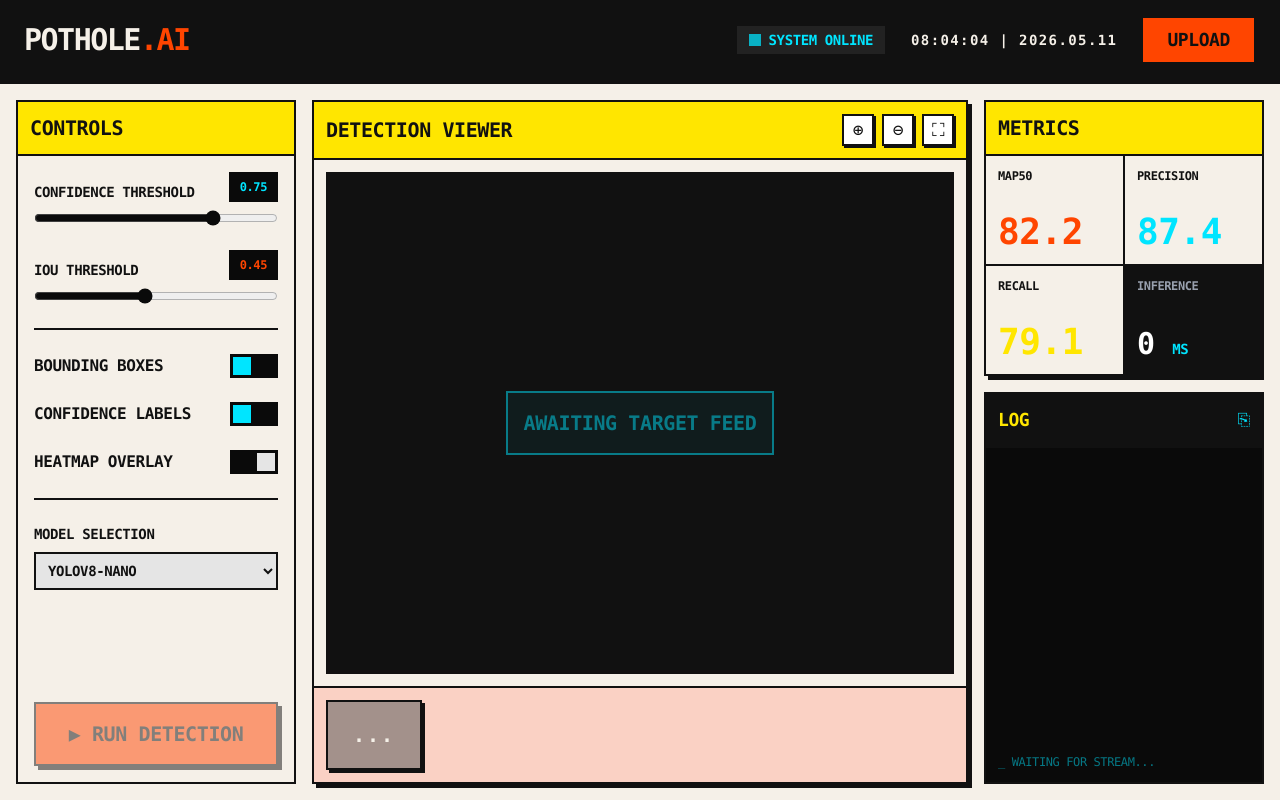
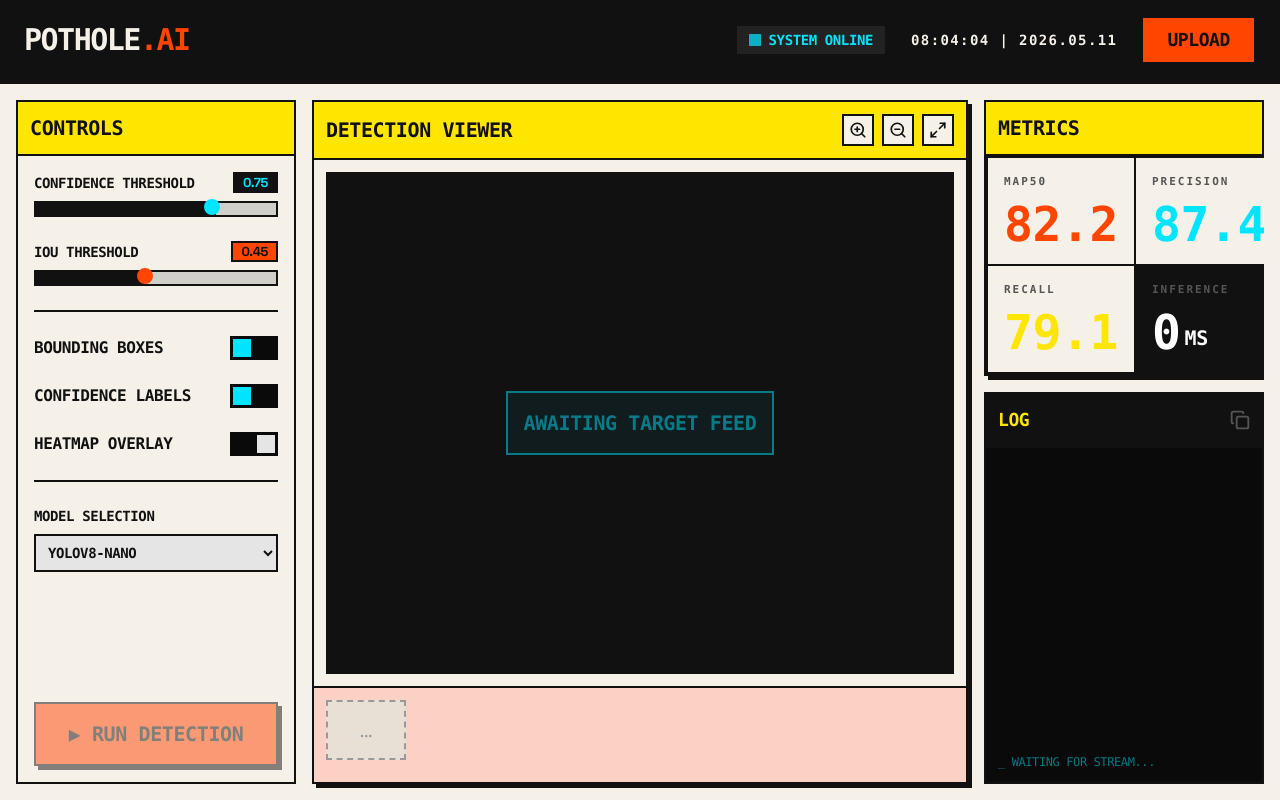
Before and after one commit to shobith-s/pothole-detection, a React (Vite) app in the folder frontend/: page / in a window 1280 px wide. Built offline with nearby package versions, Linux system fonts and the light colour scheme.

Commit message:
enhance App component: add new slider and metric cell components, improve styling and functionality

```diff
--- a/frontend/src/App.jsx
+++ b/frontend/src/App.jsx
@@ -1,4 +1,5 @@
 import { useState, useRef, useEffect } from 'react'
+import { Copy, Maximize2, ZoomIn, ZoomOut } from 'lucide-react'
 
 const Toggle = ({ label, checked, onToggle, activeColor = 'bg-[#00E5FF]' }) => (
   <label className="flex items-center justify-between cursor-pointer group w-full gap-3">
@@ -21,9 +22,36 @@ const Slider = ({ label, value, onChange, colorHex }) => (
   <div className="flex flex-col gap-2">
     <div className="flex justify-between items-end">
       <label className="text-sm font-bold uppercase">{label}</label>
-      <span className="text-xs font-bold bg-[#0A0A0A] px-2 py-1 neo-border" style={{ color: colorHex }}>{value}</span>
+      <span
+        className="threshold-badge"
+        style={{ background: colorHex === '#00E5FF' ? '#111111' : '#FF4500', color: colorHex === '#00E5FF' ? '#00E5FF' : '#111111' }}
+      >
+        {value}
+      </span>
     </div>
-    <input type="range" min="0" max="1" step="0.05" value={value} onChange={(e) => onChange(parseFloat(e.target.value))} className="w-full accent-[#0A0A0A] cursor-pointer" />
+    <input
+      type="range"
+      min="0"
+      max="1"
+      step="0.05"
+      value={value}
+      onChange={(e) => onChange(parseFloat(e.target.value))}
+      className="slider-input w-full cursor-pointer"
+      style={{
+        background: `linear-gradient(to right, #111 0%, #111 ${value * 100}%, #d0cfc9 ${value * 100}%, #d0cfc9 100%)`,
+        '--thumb-color': colorHex,
+      }}
+    />
+  </div>
+)
+
+const MetricCell = ({ label, value, color, unit = '' }) => (
+  <div className="metrics-cell flex flex-col justify-between bg-[#F5F0E8]">
+    <span className="text-[11px] font-bold text-[#555] uppercase tracking-[0.18em]">{label}</span>
+    <div className="flex items-end gap-1 leading-none">
+      <span className="text-[48px] font-black" style={{ color }}>{value}</span>
+      {unit ? <span className="pb-2 text-[20px] font-bold" style={{ color }}>{unit}</span> : null}
+    </div>
   </div>
 )
 
@@ -33,6 +61,7 @@ function App() {
   const [boxes, setBoxes] = useState([])
   const [loading, setLoading] = useState(false)
   const [logs, setLogs] = useState([])
+  const [uploadCount, setUploadCount] = useState(0)
 
   // Settings
   const [confThreshold, setConfThreshold] = useState(0.75)
@@ -81,7 +110,10 @@ function App() {
         canvas.width = img.naturalWidth;
         canvas.height = img.naturalHeight;
 
+      ctx.filter = 'none';
+      ctx.globalCompositeOperation = 'source-over';
         ctx.clearRect(0, 0, canvas.width, canvas.height);
+      ctx.drawImage(img, 0, 0, canvas.width, canvas.height);
 
         // Filter boxes dynamically based on UI slider threshold
         const filteredBoxes = boxes.filter(b => b.conf >= confThreshold);
@@ -174,6 +206,7 @@ function App() {
       setFile(selected)
       setPreview(URL.createObjectURL(selected))
       setBoxes([])
+      setUploadCount(prev => prev + 1)
       addLog(`SYSTEM: LOADED ${selected.name}`)
     }
   }
@@ -336,9 +369,9 @@ function App() {
                 <div className="border-b-2 border-[#111] p-3 bg-[#FFE600] flex justify-between items-center">
                     <h2 className="text-xl font-black uppercase text-[#111]">DETECTION VIEWER</h2>
                     <div className="flex gap-2">
-                        <button className="w-8 h-8 flex items-center justify-center border-2 border-[#111] bg-white hover:bg-[#00E5FF] shadow-[2px_2px_0px_0px_#111]"><span className="text-lg">⊕</span></button>
-                        <button className="w-8 h-8 flex items-center justify-center border-2 border-[#111] bg-white hover:bg-[#00E5FF] shadow-[2px_2px_0px_0px_#111]"><span className="text-lg">⊖</span></button>
-                        <button className="w-8 h-8 flex items-center justify-center border-2 border-[#111] bg-white hover:bg-[#00E5FF] shadow-[2px_2px_0px_0px_#111]"><span className="text-lg">⛶</span></button>
+                    <button type="button" className="viewer-icon-btn" aria-label="Zoom in"><ZoomIn size={18} strokeWidth={2.25} /></button>
+                    <button type="button" className="viewer-icon-btn" aria-label="Zoom out"><ZoomOut size={18} strokeWidth={2.25} /></button>
+                    <button type="button" className="viewer-icon-btn" aria-label="Fullscreen"><Maximize2 size={18} strokeWidth={2.25} /></button>
                     </div>
                 </div>
                 {/* Main Image Area with Canvas Overlay */}
@@ -346,11 +379,11 @@ function App() {
                     {preview ? (
                          <div className="relative h-full w-full flex items-center justify-center">
                              {/* Original Image */}
-                             <img
+                              <img
                                 ref={imgRef}
                                 src={preview}
                                 alt="Upload Preview"
-                                className="max-h-full max-w-full object-contain"
+                                className="hidden"
                              />
                              {/* Fullscreen Canvas mapping naturally to the image */}
                              <canvas
@@ -371,8 +404,8 @@ function App() {
                             <img src={preview} alt="Thumbnail 1" className="w-full h-full object-cover" />
                         </div>
                     )}
-                    <div className="h-full w-24 bg-[#A3918B] border-2 border-[#111] flex items-center justify-center cursor-pointer shadow-[3px_3px_0px_0px_#111]">
-                        <span className="text-[#F5F0E8] text-xl font-bold tracking-widest">...</span>
+                  <div className="thumbnail-overflow">
+                    <span>{uploadCount > 2 ? `+${uploadCount - 2}` : '...'}</span>
                     </div>
                 </div>
             </div>
@@ -385,23 +418,17 @@ function App() {
                 <div className="border-b-2 border-[#111] p-3 bg-[#FFE600]">
                     <h2 className="text-xl font-black uppercase text-[#111]">METRICS</h2>
                 </div>
-                <div className="flex-1 grid grid-cols-2 grid-rows-2 gap-[2px] bg-[#111]">
-                    <div className="bg-[#F5F0E8] p-3 flex flex-col justify-between">
-                        <span className="text-xs font-bold text-[#111]">MAP50</span>
-                        <span className="text-4xl font-black text-[#FF4500]">{metrics.map50}</span>
-                    </div>
-                    <div className="bg-[#F5F0E8] p-3 flex flex-col justify-between">
-                        <span className="text-xs font-bold text-[#111]">PRECISION</span>
-                        <span className="text-4xl font-black text-[#00E5FF]">{metrics.precision}</span>
-                    </div>
-                    <div className="bg-[#F5F0E8] p-3 flex flex-col justify-between">
-                        <span className="text-xs font-bold text-[#111]">RECALL</span>
-                        <span className="text-4xl font-black text-[#FFE600]">{metrics.recall}</span>
-                    </div>
-                    <div className="bg-[#111111] p-3 flex flex-col justify-between">
-                         <span className="text-xs font-bold text-gray-400">INFERENCE</span>
-                         <span className="text-3xl font-black text-white">{metrics.inference} <span className="text-sm font-bold text-[#00E5FF]">ms</span></span>
-                    </div>
+                <div className="flex-1 metrics-grid bg-[#F5F0E8]">
+                  <MetricCell label="MAP50" value={metrics.map50} color="#FF4500" />
+                  <MetricCell label="PRECISION" value={metrics.precision} color="#00E5FF" />
+                  <MetricCell label="RECALL" value={metrics.recall} color="#FFE600" />
+                  <div className="metrics-cell flex flex-col justify-between bg-[#111111]">
+                     <span className="text-[11px] font-bold text-[#555] uppercase tracking-[0.18em]">INFERENCE</span>
+                     <div className="flex items-end gap-1 leading-none">
+                       <span className="text-[48px] font-black text-white">{metrics.inference}</span>
+                       <span className="pb-2 text-[20px] font-bold text-white">ms</span>
+                     </div>
+                  </div>
                 </div>
             </div>
 
@@ -409,11 +436,13 @@ function App() {
             <div className="bg-[#F5F0E8] border-2 border-[#111] shadow-[4px_4px_0px_0px_#111] flex flex-col flex-1 min-h-0">
                 <div className="border-b-2 border-[#111] p-3 bg-[#111111] flex justify-between items-center">
                     <h2 className="text-lg font-black text-[#FFE600] flex items-center gap-2">LOG</h2>
-                    <span className="text-[#00E5FF] cursor-pointer">⎘</span>
+                  <button type="button" className="log-copy-btn" aria-label="Copy logs">
+                    <Copy size={20} strokeWidth={2.25} />
+                  </button>
                 </div>
                 <div className="flex-1 bg-[#0A0A0A] p-3 overflow-y-auto font-mono text-[12px] leading-tight text-[#00E5FF] space-y-2 flex flex-col">
                     {logs.map((log, i) => (
-                         <div key={i} className={`${log.message.startsWith('├') || log.message.startsWith('└') ? 'pl-4' : 'border-l-2 pl-2 border-[#00E5FF]'} ${log.type === 'alert' ? (log.message.includes('ERROR') ? 'text-red-500 border-red-500' : 'text-[#00E5FF] border-[#FF4500]') : 'opacity-70'}`}>
+                     <div key={i} className={`log-entry ${log.message.startsWith('├') || log.message.startsWith('└') ? 'pl-4' : 'border-l-2 pl-2 border-[#00E5FF]'} ${log.type === 'alert' ? (log.message.includes('ERROR') ? 'text-red-500 border-red-500' : 'text-[#00E5FF] border-[#FF4500]') : 'opacity-70'}`}>
                              {!log.message.startsWith('├') && !log.message.startsWith('└') && <span className="text-gray-500 mr-2">[{log.time}]</span>}
 
                              {/* Highlighting hack matching the backend log format */}
--- a/frontend/src/index.css
+++ b/frontend/src/index.css
@@ -36,3 +36,139 @@
     transform: translate(3px, 3px);
   }
 }
+
+@layer components {
+  .threshold-badge {
+    min-width: 44px;
+    padding: 2px 8px;
+    border: 2px solid #111;
+    font-family: var(--font-sg);
+    font-size: 13px;
+    font-weight: 700;
+    line-height: 1;
+    text-align: center;
+    white-space: nowrap;
+  }
+
+  .slider-input {
+    -webkit-appearance: none;
+    appearance: none;
+    height: 16px;
+    border: 2px solid #111;
+    outline: none;
+    background-repeat: no-repeat;
+  }
+
+  .slider-input::-webkit-slider-runnable-track {
+    height: 16px;
+    background: transparent;
+  }
+
+  .slider-input::-webkit-slider-thumb {
+    -webkit-appearance: none;
+    appearance: none;
+    width: 16px;
+    height: 16px;
+    border-radius: 9999px;
+    background: var(--thumb-color, #111);
+    border: none;
+    box-shadow: none;
+    margin-top: -2px;
+  }
+
+  .slider-input::-moz-range-track {
+    height: 16px;
+    background: transparent;
+  }
+
+  .slider-input::-moz-range-thumb {
+    width: 16px;
+    height: 16px;
+    border-radius: 9999px;
+    background: var(--thumb-color, #111);
+    border: none;
+    box-shadow: none;
+  }
+
+  .viewer-icon-btn {
+    width: 32px;
+    height: 32px;
+    border: 2px solid #111;
+    background: #F5F0E8;
+    display: flex;
+    align-items: center;
+    justify-content: center;
+    cursor: pointer;
+    color: #111;
+  }
+
+  .viewer-icon-btn:hover {
+    background: #FFE600;
+  }
+
+  .metrics-grid {
+    display: grid;
+    grid-template-columns: 1fr 1fr;
+    grid-template-rows: 1fr 1fr;
+    border-left: 2px solid #111;
+    border-top: 2px solid #111;
+  }
+
+  .metrics-cell {
+    border-right: 2px solid #111;
+    border-bottom: 2px solid #111;
+    padding: 16px;
+  }
+
+  .log-entry {
+    white-space: nowrap;
+    overflow: hidden;
+    text-overflow: ellipsis;
+    font-size: 11px;
+    line-height: 1.6;
+  }
+
+  .log-entry:hover {
+    white-space: normal;
+    overflow: visible;
+    background: #1a1a1a;
+    z-index: 10;
+    position: relative;
+  }
+
+  .log-copy-btn {
+    width: 20px;
+    height: 20px;
+    display: flex;
+    align-items: center;
+    justify-content: center;
+    color: #555;
+    background: transparent;
+    border: none;
+    cursor: pointer;
+    padding: 0;
+  }
+
+  .log-copy-btn:hover {
+    color: #FFE600;
+  }
+
+  .thumbnail-overflow {
+    width: 80px;
+    height: 60px;
+    border: 2px dashed #999;
+    background: #e8e0d5;
+    display: flex;
+    align-items: center;
+    justify-content: center;
+    font-family: var(--font-sg);
+    font-size: 18px;
+    color: #999;
+    cursor: pointer;
+  }
+
+  .thumbnail-overflow:hover {
+    border-color: #FF4500;
+    color: #FF4500;
+  }
+}
```
